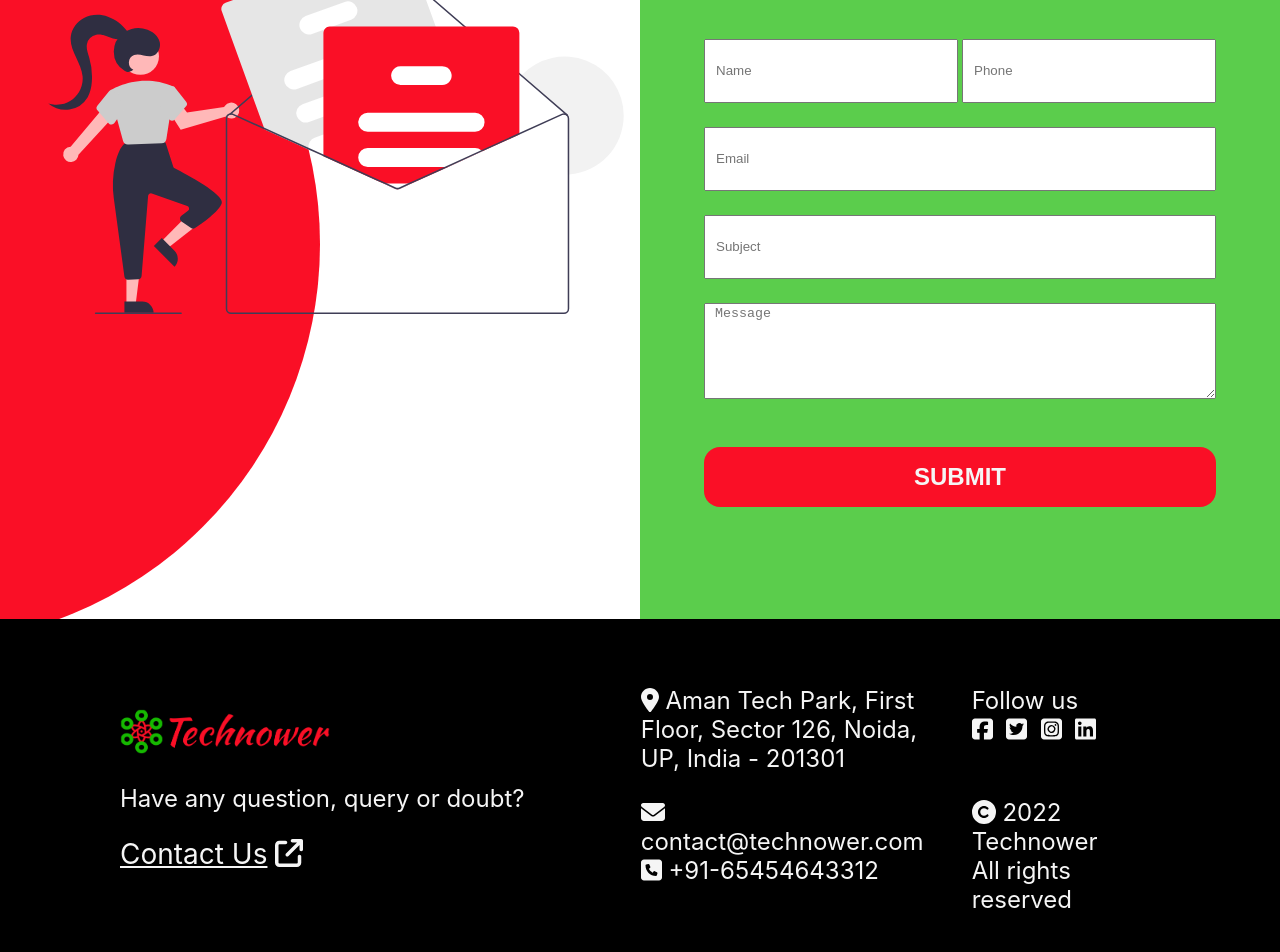
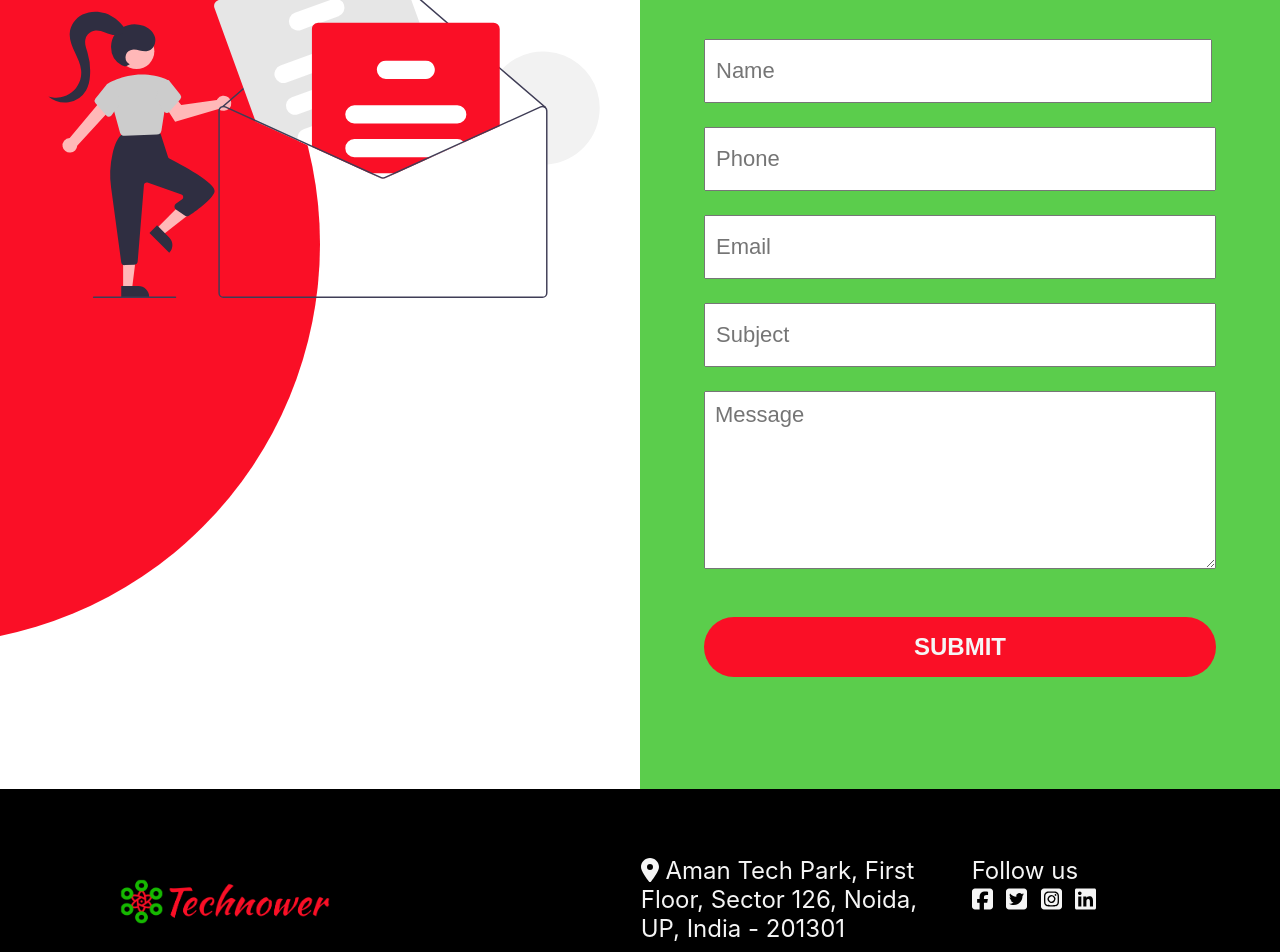
Before and after one commit to techpassel/tech-company-app, a Next.js app: page /contact in a window 1280 px wide. Shown: the part 220-1172 px from the top of the page. Built offline with nearby package versions, Linux system fonts and the light colour scheme.

Commit message:
Made some changes in css to improve user experience

```diff
--- a/components/layout/Footer.js
+++ b/components/layout/Footer.js
@@ -10,7 +10,11 @@ const Footer = () => {
   return (
     <div className={styles.container}>
       <div className={styles.cardL}>
-        <Image src="/images/Technower_name_logo.png" alt='Technower logo' width="210vmin" height="45vmin" />
+        <Link href="/">
+          <a>
+            <Image src="/images/Technower_name_logo.png" alt='Technower logo' width="210vmin" height="45vmin" />
+          </a>
+        </Link>
         <p>Have any question, query or doubt?</p>
         <div className={styles.linkTitle}>
           <Link href='/contact' passHref>
--- a/styles/Contact.module.scss
+++ b/styles/Contact.module.scss
@@ -19,7 +19,7 @@
 }
 
 .imageContainer {
-    padding: 12vmin 2vmin 5vmin 6vmin;
+    padding: 12vmin 5vmin 5vmin 6vmin;
     z-index: 10;
     position: relative;
     //By default, every element has a position of static. z-index only works on positioned elements
@@ -57,6 +57,8 @@
     padding-left: 10px;
     display: flex;
     margin-bottom: 3vmin;
+    font-size: 2.75vmin;
+    font-family: sans-serif;
 }
 
 @media only screen and (min-width: 781px) {
@@ -70,19 +72,23 @@
     height: 8vmin;
     padding-left: 10px;
     margin-bottom: 3vmin;
+    font-size: 2.75vmin;
+    font-family: sans-serif;
 }
 
 .textarea {
     width: 100%;
-    padding-left: 10px;
+    padding: 10px 5px 10px 10px;
     margin-bottom: 3vmin;
+    font-size: 2.75vmin;
+    font-family: sans-serif;
 }
 
 .button {
     margin-top: 3vmin;
     padding: 2vmin;
     border: none;
-    border-radius: 2vmin;
+    border-radius: 5vmin;
     color: variable.$whitesmoke;
     background-color: variable.$primary-color;
     width: 100%;
--- a/styles/Service.module.scss
+++ b/styles/Service.module.scss
@@ -63,7 +63,6 @@
 
 .service:hover .media {
     transform: scale(1.06);
-    opacity: 0.7;
 }
 
 .desc {
```
